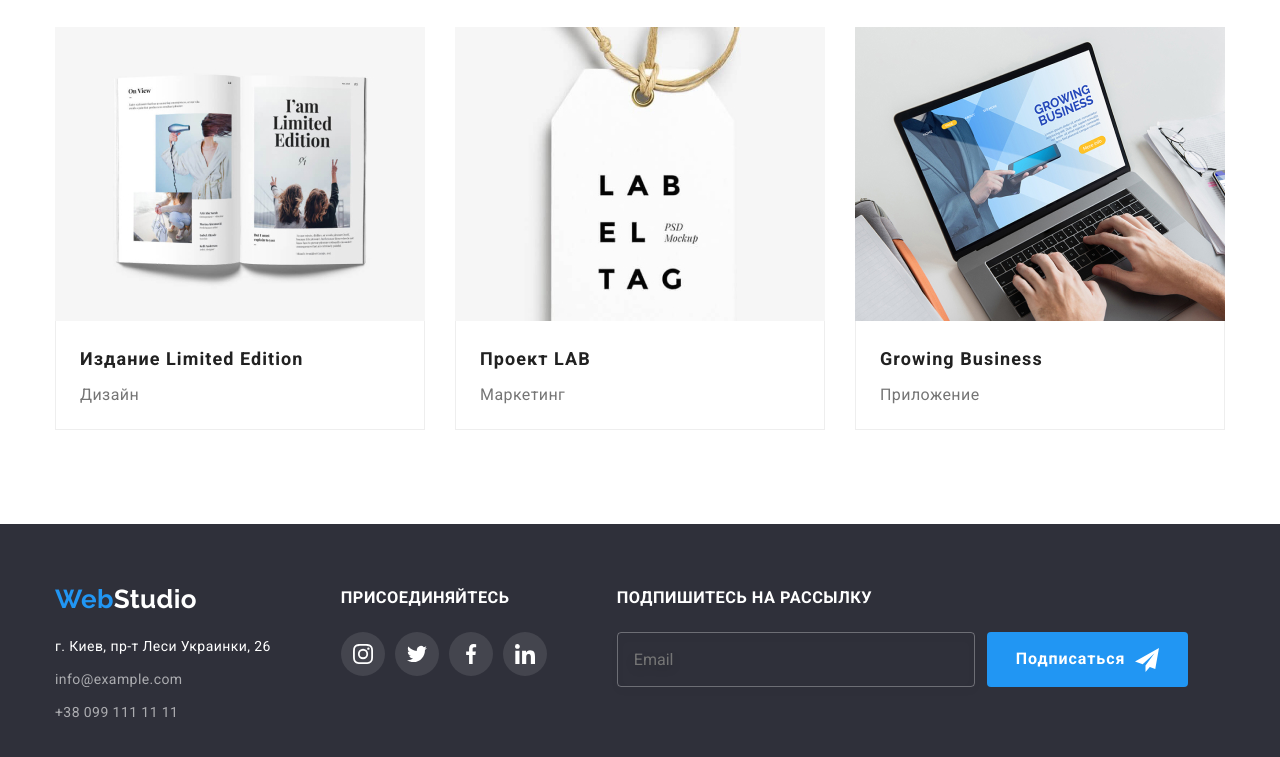
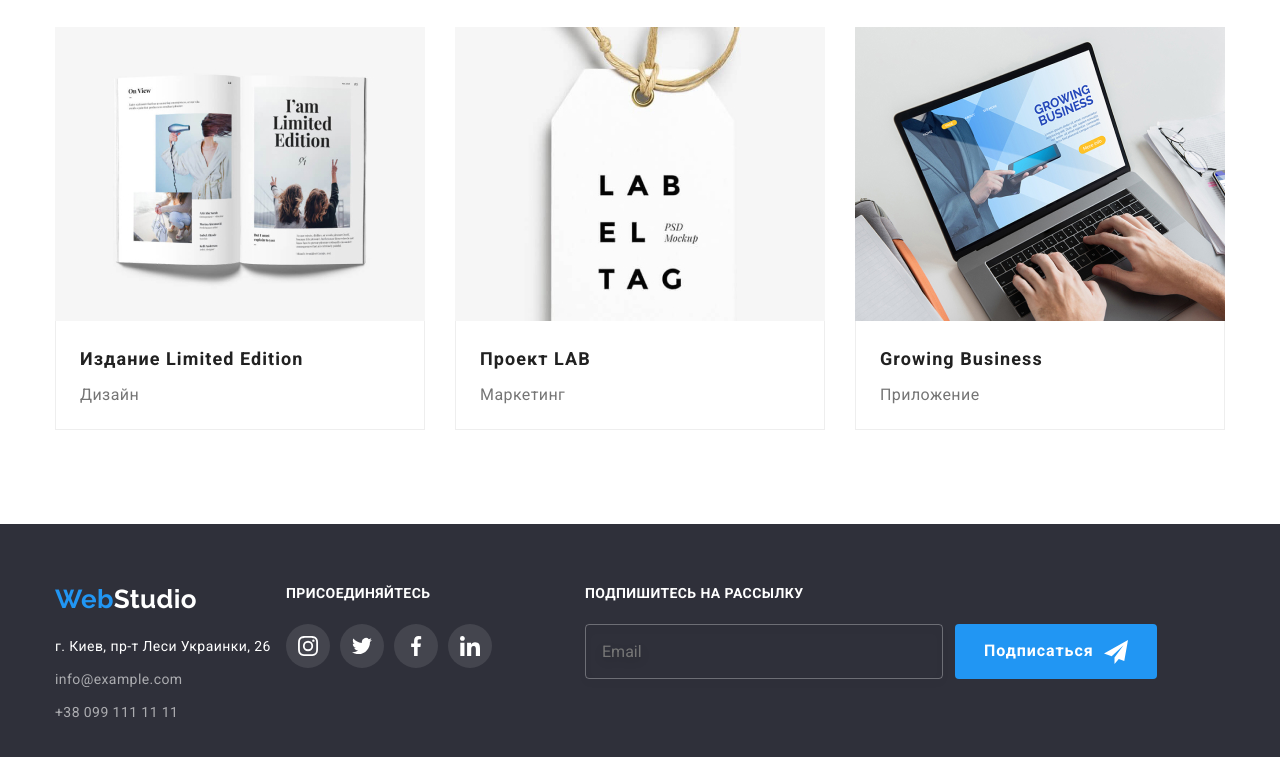
Before and after one commit to Searge/goit-markup-hw-06, a plain HTML site: page portfolio.html in a window 1280 px wide. Shown: the part 1104-1861 px from the top of the page. Drawn offline with Linux system fonts and the light colour scheme.

Commit message:
:bug: 06

```diff
--- a/css/styles.css
+++ b/css/styles.css
@@ -272,6 +272,10 @@ ____ ____ ____ ___ ____ ____
   margin-bottom: 20px;
 }
 
+.footer.contacts {
+  width: 231px;
+}
+
 .footer.contacts__link {
   color: var(--footer-links-color);
   transition: color 250ms var(--cubic);
@@ -287,8 +291,13 @@ ____ ____ ____ ___ ____ ____
   margin-top: 9px;
 }
 
-.footer__item:not(:last-child) {
+/* Wierd Margins */
+.footer__item.address {
   margin-right: 70px;
+}
+
+.footer__item.join {
+  margin-right: 93px;
 }
 
 /*
@@ -304,6 +313,8 @@ _| |__| | | \|
 .footer__title {
   margin-bottom: 20px;
   font-weight: 700;
+  font-size: 14px;
+  line-height: 1.42;
   letter-spacing: 0.03em;
   text-transform: uppercase;
 }
@@ -368,7 +379,7 @@ ___  _  _ ___ ___ ____ _  _ ____
 }
 
 .input-mail:focus {
-  color: var(--primary-bg-color)
+  color: var(--primary-bg-color);
 }
 
 .button-mail {
@@ -487,6 +498,7 @@ _  _ ____ ____ ____
   box-sizing: border-box;
   border: 1px solid rgba(0, 0, 0, 0.1);
   border-radius: 50%;
+  background-color: transparent;
 }
 
 .cross-icon {
@@ -573,6 +585,7 @@ _  _ ____ ____ ____
   width: 100%;
   height: 120px;
   padding: 12px 16px;
+  resize: none;
 
   border: 1px solid var(--modal-form-border);
   box-sizing: border-box;
```
Also changed, not shown: index.html (+2 -2 lines).
